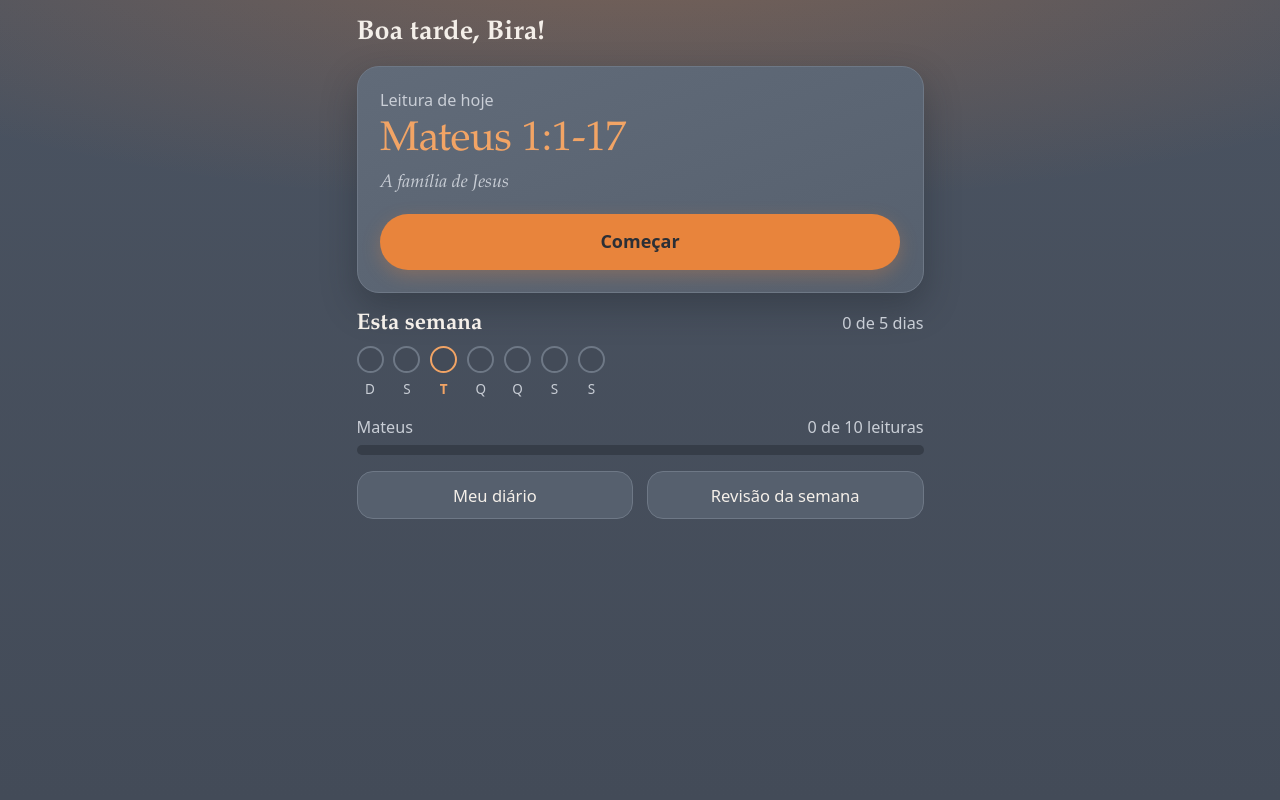
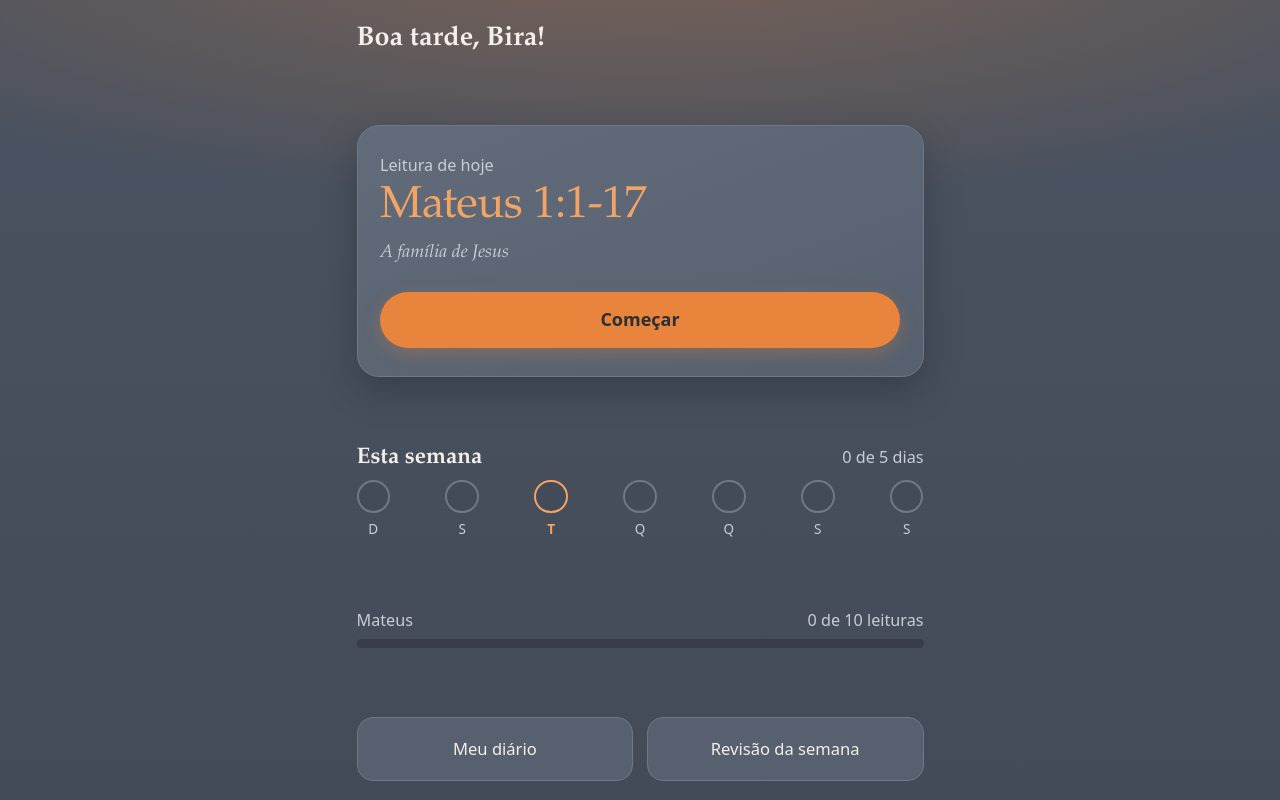
Before and after one commit to BiraJr15/app-devocional, a website with bundled scripts: page index.html in a window 1280 px wide. Built offline with nearby package versions, Linux system fonts and the light colour scheme.

Commit message:
style: Início ocupa a tela inteira do celular, sem rolagem
- Blocos distribuídos pela altura visível (dvh); botões de atalho no rodapé
- Cartão, referência, bolinhas e botões crescem em telas mais altas
- 'Feita hoje' não quebra a referência no meio
- Medido: cabe sem rolar em 360x640, 360x720, 390x844 e 412x915; cache devocional-v5

Co-Authored-By: Claude Opus 5.5 <noreply@anthropic.com>
Claude-Session: https://claude.ai/code/session_01XkNRnpwRW6nHMVp3cdrCA4

```diff
--- a/css/style.css
+++ b/css/style.css
@@ -185,3 +185,27 @@ textarea { min-height: 5.5rem; resize: vertical; }
 
 textarea::placeholder, input::placeholder { color: #9AA3AF; }
 .entrada:hover { border-color: var(--laranja); }
+
+/* Início ocupa a tela inteira do celular, sem rolagem.
+   Espaços e blocos crescem com a altura da tela (dvh = altura visível). */
+.sem-quebra { white-space: nowrap; }
+#app.tela-inicio {
+  display: flex;
+  flex-direction: column;
+  min-height: 100vh;
+  min-height: 100dvh;
+  justify-content: space-between;
+  gap: clamp(.6rem, 2.4dvh, 1.5rem);
+  padding-top: clamp(.9rem, 3dvh, 2rem);
+  padding-bottom: calc(env(safe-area-inset-bottom, 0px) + clamp(.9rem, 2.4dvh, 1.5rem));
+}
+#app.tela-inicio > * { margin: 0; }
+#app.tela-inicio .hoje {
+  padding: clamp(1rem, 3.4dvh, 2.5rem) 1.25rem;
+}
+#app.tela-inicio .hoje .referencia { font-size: clamp(1.7rem, min(9.2vw, 5.6dvh), 2.8rem); margin-bottom: clamp(.3rem, 1dvh, .7rem); }
+#app.tela-inicio .hoje .titulo { margin-bottom: clamp(.9rem, 3dvh, 1.75rem); }
+#app.tela-inicio .semana { justify-content: space-between; }
+#app.tela-inicio .bolinha { width: clamp(1.5rem, min(4.2dvh, 9.5vw), 2.25rem); height: clamp(1.5rem, min(4.2dvh, 9.5vw), 2.25rem); }
+#app.tela-inicio .barra { height: clamp(.55rem, 1.1dvh, .8rem); }
+#app.tela-inicio .atalhos button { min-height: clamp(3rem, 8dvh, 4.25rem); }
--- a/js/app.js
+++ b/js/app.js
@@ -29,6 +29,7 @@ export function livroAtual() {
 export function irPara(tela, params) {
   const raiz = document.getElementById("app");
   raiz.innerHTML = "";
+  raiz.className = `tela-${tela}`;
   // As telas chamam raiz.append(...) com listas e valores vazios; "montar" cuida disso.
   const alvo = { append: (...filhos) => raiz.append(...montar(...filhos)) };
   telas[tela].render(alvo, params);
--- a/js/ui/inicio.js
+++ b/js/ui/inicio.js
@@ -71,7 +71,7 @@ function cartaoFim(livro) {
 
 function feitaHoje(leitura) {
   return el("div", { class: "feita-hoje" },
-    el("p", {}, `Feita hoje: ${leitura.ref}`),
+    el("p", {}, "Feita hoje: ", el("span", { class: "sem-quebra" }, leitura.ref)),
     el("button", { class: "link", onclick: () => irPara("leitura", { id: leitura.id, passo: 4, voltar: "inicio" }) }, "Editar respostas"),
   );
 }
--- a/sw.js
+++ b/sw.js
@@ -1,7 +1,7 @@
 // Guarda os arquivos do app para funcionar sem internet.
 // Ao mudar qualquer arquivo, aumente a versão do CACHE (ex.: devocional-v2).
 // Ao criar um arquivo novo, inclua-o na lista ARQUIVOS (o teste avisa se esquecer).
-const CACHE = "devocional-v4";
+const CACHE = "devocional-v5";
 const ARQUIVOS = [
   "./",
   "./index.html",
```
